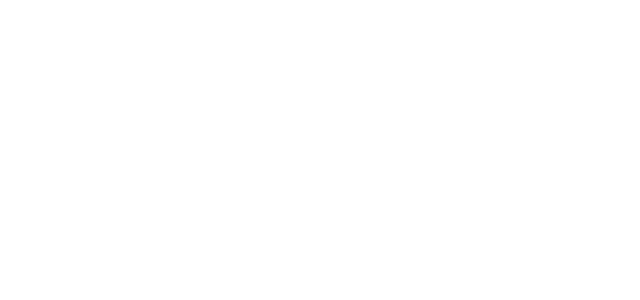
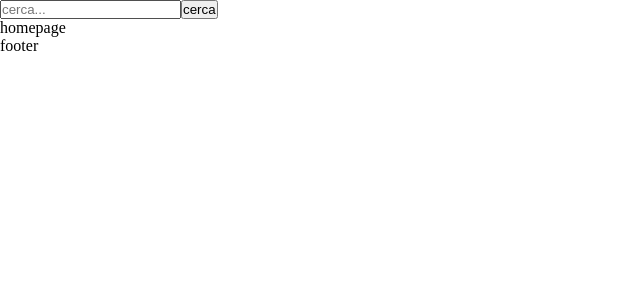
Before and after one commit to VitaFrancesco/react-boolflix, a React (Vite) app: page / in a window 1280 px wide. Shown: the top 300 px of the page, without its empty margins (0-640 px from the left). Built offline with nearby package versions, Linux system fonts and the light colour scheme.

Commit message:
ADD: logic to convert the input string into a search string separated by a +

```diff
--- a/package.json
+++ b/package.json
@@ -12,7 +12,8 @@
   "dependencies": {
     "axios": "^1.7.9",
     "react": "^18.3.1",
-    "react-dom": "^18.3.1"
+    "react-dom": "^18.3.1",
+    "react-router-dom": "^7.0.2"
   },
   "devDependencies": {
     "@eslint/js": "^9.15.0",
--- a/src/App.jsx
+++ b/src/App.jsx
@@ -1,12 +1,19 @@
 import { useState } from 'react'
+import { BrowserRouter, Routes, Route } from "react-router-dom"
+import DefaultLayout from "./layout/DefaultLayout"
+import Homepage from "./pages/Homepage"
 
 function App() {
 
 
   return (
-    <>
-
-    </>
+    <BrowserRouter>
+      <Routes>
+        <Route element={<DefaultLayout />}>
+          <Route index element={<Homepage />} />
+        </Route>
+      </Routes>
+    </BrowserRouter>
   )
 }
 
--- /dev/null
+++ b/src/components/Footer.jsx
@@ -0,0 +1,5 @@
+export default function Footer() {
+    return (
+        <div>footer</div>
+    )
+}
--- /dev/null
+++ b/src/components/Header.jsx
@@ -0,0 +1,19 @@
+import { useState } from "react";
+
+export default function Header() {
+    const [search, setSearch] = useState('');
+    const [reSearch, setReSearch] = useState('');
+
+    function research(e) {
+        e.preventDefault();
+        const arraySearch = search.split(' ' || ',');
+        setReSearch(arraySearch.join('+'))
+    }
+    return (
+        <form onSubmit={(e) => research(e)}>
+            <input type="text" value={search} onChange={(e) => setSearch(e.target.value)} placeholder="cerca..." />
+            <button>cerca</button>
+            <div>{reSearch}</div>
+        </form>
+    )
+}
--- /dev/null
+++ b/src/layout/DefaultLayout.jsx
@@ -0,0 +1,13 @@
+import { Outlet } from "react-router-dom"
+import Header from "../components/Header"
+import Footer from "../components/Footer"
+
+export default function DefaultLayout() {
+    return (
+        <>
+            <Header />
+            <Outlet />
+            <Footer />
+        </>
+    )
+}
--- /dev/null
+++ b/src/pages/Homepage.jsx
@@ -0,0 +1,5 @@
+export default function Homepage() {
+    return (
+        <div>homepage</div>
+    )
+}
```
Also changed, not shown: 1 other file (tests, documents, lock files or other folders).
